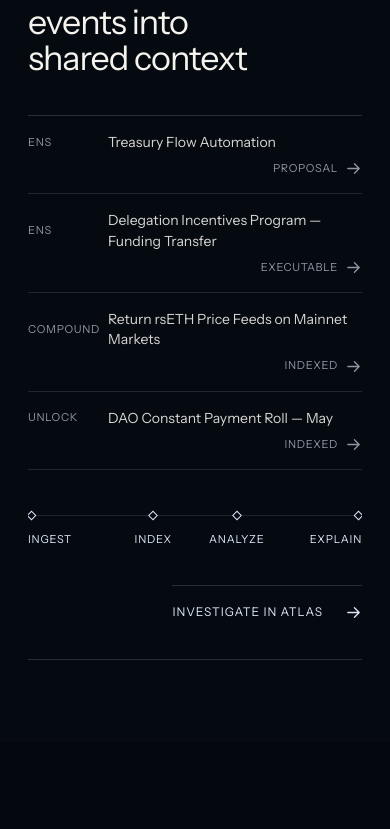
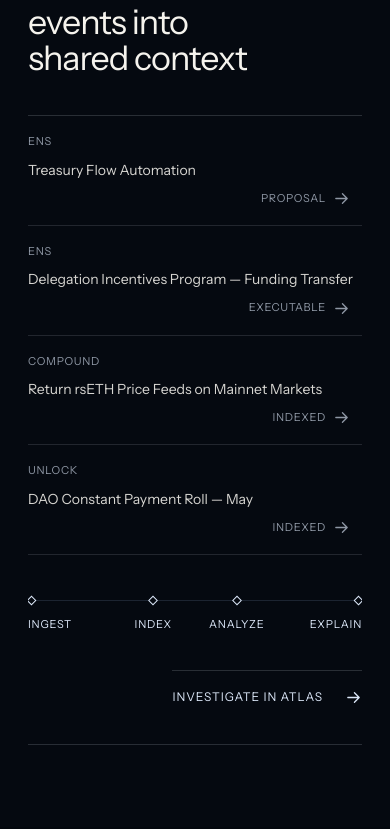
Before and after one commit to ringecosystem/degov-home, a Next.js app: page / in a window 390 px wide. Shown: the part 4254-5083 px from the top of the page. Built offline with nearby package versions, Linux system fonts and the light colour scheme.

Commit message:
fix: refine responsive homepage layout

```diff
--- a/src/app/home-client.tsx
+++ b/src/app/home-client.tsx
@@ -1147,6 +1147,7 @@
           <div className="arc-lower__inner">
             <header className="arc-agents__header" data-od-id="agent-skills-panel">
               <h2 data-od-id="agent-section-title">Governance research agents can verify</h2>
+              <div className="arc-agents__aside">
                 <p>
                   Reusable skills help agents research DAO activity and review proposal security with
                   evidence, sources, and explicit uncertainty
@@ -1163,6 +1164,7 @@
                     Explore covered DAOs
                     <ArrowMark />
                   </a>
+                </div>
               </div>
             </header>
 
--- a/src/app/home.css
+++ b/src/app/home.css
@@ -98,6 +98,7 @@
   --home-space-310: 310px;
   --home-space-360: 360px;
   --home-space-list-marker-y: 0.48em;
+  --home-layout-inline-gutter: clamp(var(--home-space-28), 4.2vw, var(--home-space-72));
 
   /* Typography scale */
   --home-type-size-meta: 11px;
@@ -195,7 +196,7 @@
 
 .home-site .nav-inner.container {
   width: min(100%, 1440px);
-  padding-inline: clamp(var(--home-space-28), 4.2vw, var(--home-space-72));
+  padding-inline: var(--home-layout-inline-gutter);
 }
 
 .home-site .arc-hero {
@@ -515,7 +516,6 @@
   .home-site .arc-hero__title {
     min-width: 0;
     font-size: var(--home-type-size-hero-mobile);
-    font-stretch: 75%;
   }
 
   .home-site .arc-hero__title span {
@@ -1592,7 +1592,7 @@
   grid-template-columns: minmax(420px, 1.18fr) minmax(300px, 0.82fr);
   gap: clamp(var(--home-space-36), 6vw, var(--home-space-96));
   align-items: start;
-  padding-bottom: var(--home-space-78);
+  padding-bottom: var(--home-space-56);
 }
 
 .home-site .arc-agents__header h2 {
@@ -1600,8 +1600,14 @@
   font-size: var(--home-type-size-section-title);
 }
 
-.home-site .arc-agents__header > p {
+.home-site .arc-agents__aside {
   grid-column: 2;
+  display: grid;
+  align-content: start;
+  gap: var(--home-space-32);
+}
+
+.home-site .arc-agents__aside > p {
   max-width: 38ch;
   margin: 0;
   color: var(--home-color-text-secondary);
@@ -1611,9 +1617,7 @@
 
 .home-site .arc-agents__actions {
   display: grid;
-  grid-column: 2;
   gap: 0;
-  margin-top: var(--home-space-32);
   border-top: 1px solid var(--home-color-border-strong);
 }
 
@@ -1666,7 +1670,6 @@
   min-height: 310px;
   padding: var(--home-space-42) clamp(var(--home-space-22), 2.8vw, var(--home-space-40))
     var(--home-space-46);
-  border-top: 1px solid var(--home-color-border-soft);
 }
 
 .home-site .arc-agent__step + .arc-agent__step {
@@ -1675,7 +1678,8 @@
 
 .home-site .arc-agent__step::before {
   position: absolute;
-  top: var(--home-space-8);
+  z-index: 1;
+  top: calc((var(--home-space-7) - var(--home-space-1)) / -2);
   left: 0;
   width: 7px;
   aspect-ratio: 1;
@@ -1686,6 +1690,16 @@
   transition:
     background var(--motion-base) var(--ease-standard),
     box-shadow var(--motion-base) var(--ease-standard);
+}
+
+.home-site .arc-agent__step::after {
+  position: absolute;
+  top: 0;
+  right: 0;
+  left: var(--home-space-7);
+  height: var(--home-space-1);
+  background: var(--home-color-border-soft);
+  content: '';
 }
 
 .home-site .arc-agent__step.is-visible::before {
@@ -2013,8 +2027,7 @@
   }
 
   .home-site .arc-lower__summary,
-  .home-site .arc-agents__header > p,
-  .home-site .arc-agents__actions {
+  .home-site .arc-agents__aside {
     grid-column: 2;
   }
 
@@ -2097,8 +2110,7 @@
   }
 
   .home-site .arc-lower__summary,
-  .home-site .arc-agents__header > p,
-  .home-site .arc-agents__actions {
+  .home-site .arc-agents__aside {
     grid-column: auto;
   }
 
@@ -2229,13 +2241,28 @@
   }
 
   .home-site .arc-proof__feed a {
-    grid-template-columns: 68px minmax(0, 1fr);
-    gap: var(--home-space-8) var(--home-space-12);
-    padding-block: var(--home-space-16);
+    grid-template-areas:
+      'source source'
+      'title title'
+      '. status';
+    grid-template-columns: minmax(0, 1fr) auto;
+    gap: var(--home-space-10) var(--home-space-12);
+    padding-block: var(--home-space-18);
+  }
+
+  .home-site .arc-proof__feed a > span {
+    grid-area: source;
+  }
+
+  .home-site .arc-proof__feed strong {
+    grid-area: title;
+    text-wrap: balance;
   }
 
   .home-site .arc-proof__feed small {
-    grid-column: 2;
+    grid-area: status;
+    grid-column: auto;
+    justify-self: end;
   }
 
   .home-site .arc-proof__foot {
@@ -2272,12 +2299,16 @@
     border-inline: 0;
   }
 
-  .home-site .arc-index__metrics > div,
-  .home-site .arc-index__metrics > div:nth-child(3) {
+  .home-site .arc-index__metrics > div {
     min-height: 240px;
+    align-content: start;
+    row-gap: var(--home-space-32);
     padding-inline: 0;
+  }
+
+  .home-site .arc-index__metrics > div + div {
     border-top: 1px solid var(--home-color-border-soft);
-    border-left: 0;
+    border-inline-start: 0;
   }
 
   .home-site .arc-index__metrics > div:first-child {
@@ -2340,6 +2371,10 @@
     var(--menu-canvas);
 }
 
+.home-site .mobile-menu-inner.container {
+  padding-inline: var(--home-layout-inline-gutter);
+}
+
 .home-site,
 .home-site * {
   text-transform: none;
```
Lines whose indentation alone changed are shown as unchanged.
